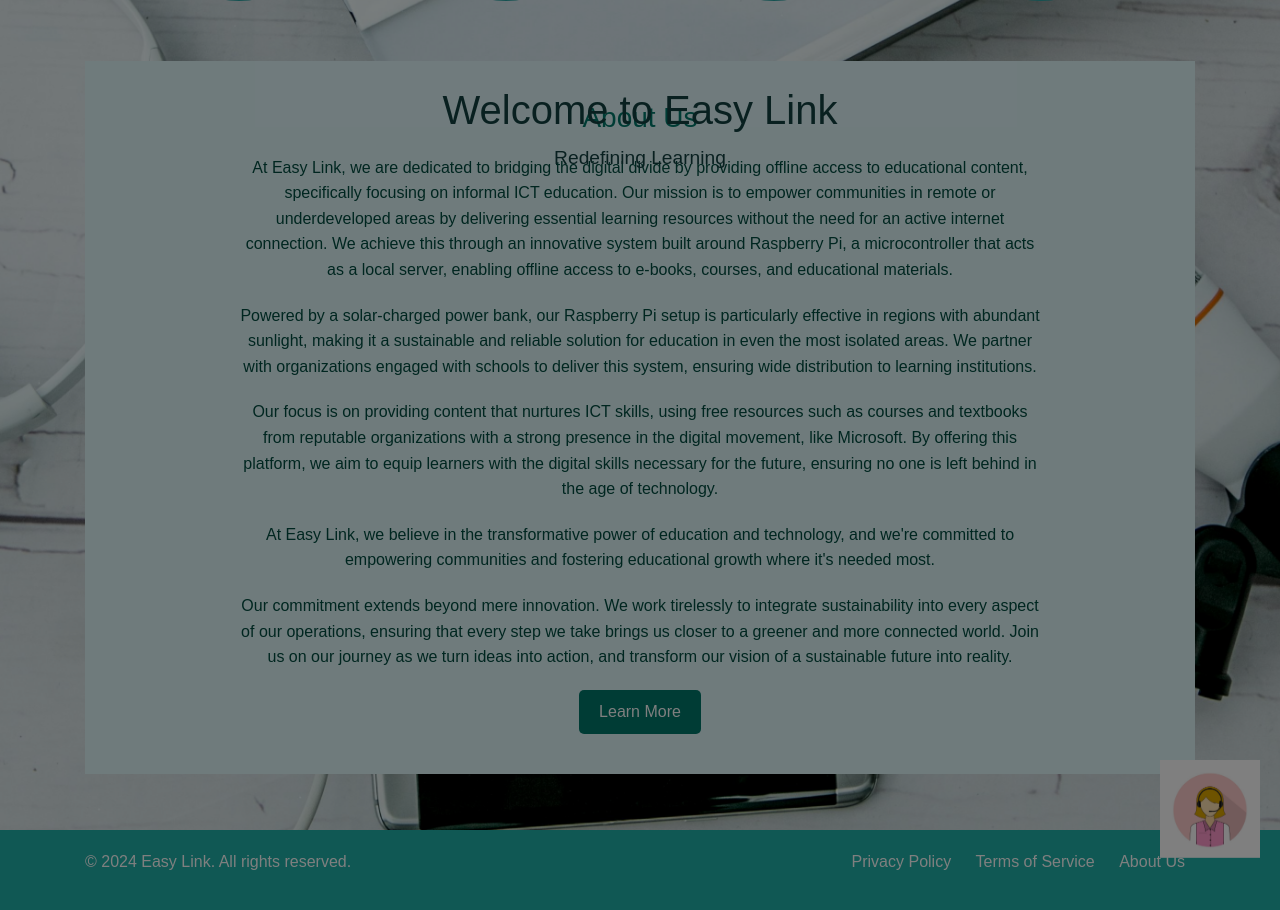
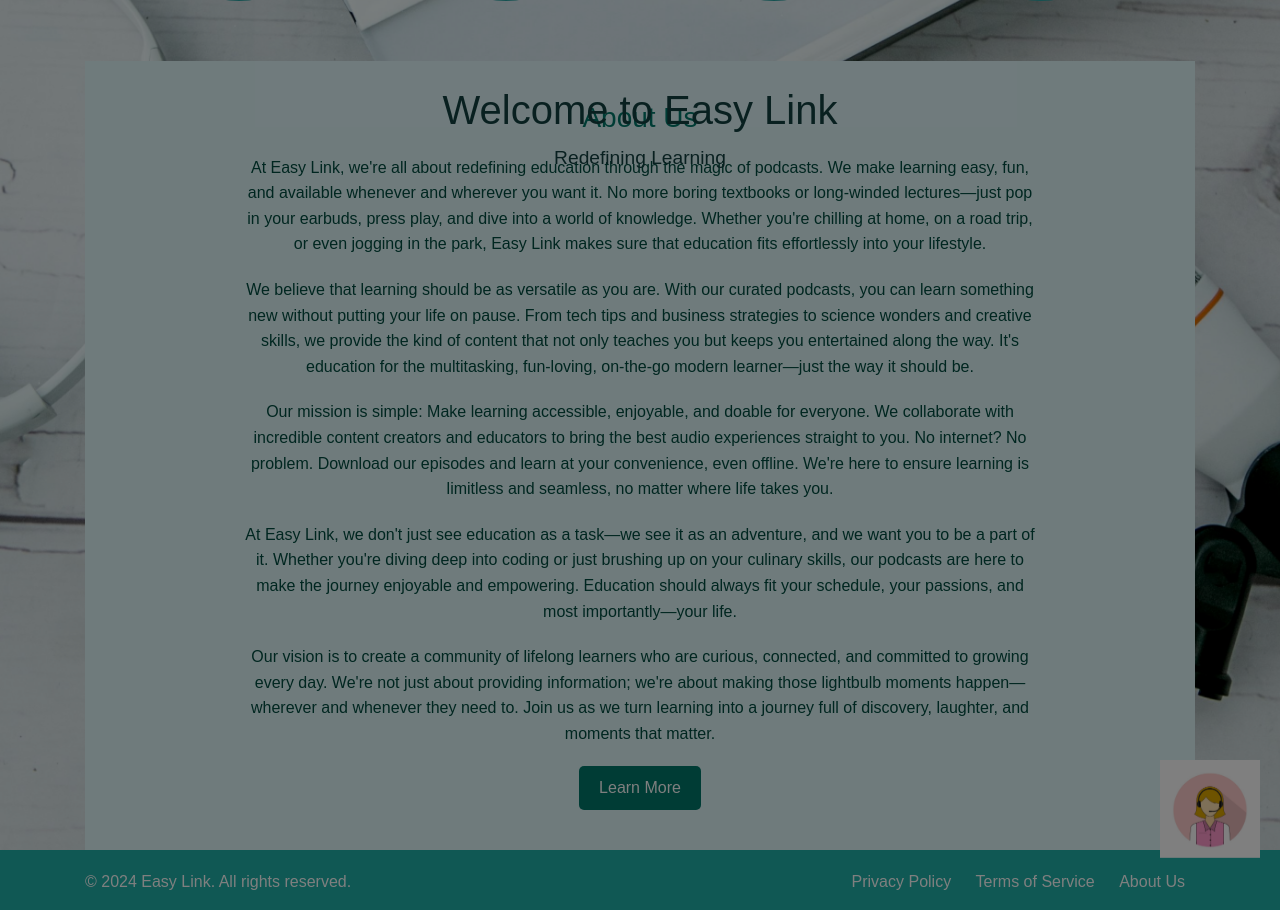
Before and after one commit to ThatGirl03/LINK-KCA, a Flask app: page / in a window 1280 px wide. Shown: the part 636-1546 px from the top of the page. Run offline with Flask 3, Linux system fonts and the light colour scheme; some libraries are stand-ins or nearby versions.

Commit message:
refactoring about us on home

```diff
--- a/website/templates/home.html
+++ b/website/templates/home.html
@@ -16,7 +16,6 @@
 <section class="hero">
   <div class="slider-container">
     <div class="slides">
-      <!-- Hero Image as part of the slider -->
       <div class="hero">
         <div class="hero-image">
 
@@ -56,36 +55,21 @@
 <section class="about">
   <div class="about-content">
     <h2>About Us</h2>
-    <p> At Easy Link, we are dedicated to bridging the digital divide by providing offline access to educational content, specifically focusing on informal ICT education. Our mission is to empower communities in remote or underdeveloped areas by delivering essential learning resources without the need for an active internet connection. We achieve this through an innovative system built around Raspberry Pi, a microcontroller that acts as a local server, enabling offline access to e-books, courses, and educational materials.
-
-     <p> Powered by a solar-charged power bank, our Raspberry Pi setup is particularly effective in regions with abundant sunlight, making it a sustainable and reliable solution for education in even the most isolated areas. We partner with organizations engaged with schools to deliver this system, ensuring wide distribution to learning institutions. </p>
-
-     <p>  Our focus is on providing content that nurtures ICT skills, using free resources such as courses and textbooks from reputable organizations with a strong presence in the digital movement, like Microsoft. By offering this platform, we aim to equip learners with the digital skills necessary for the future, ensuring no one is left behind in the age of technology.</p>
-
-     <p> At Easy Link, we believe in the transformative power of education and technology, and we're committed to empowering communities and fostering educational growth where it's needed most.</p>
-    <p>Our commitment extends beyond mere innovation. We work tirelessly to integrate sustainability into every aspect of our operations, ensuring that every step we take brings us closer to a greener and more connected world. Join us on our journey as we turn ideas into action, and transform our vision of a sustainable future into reality.</p>
+    <p> At Easy Link, we're all about redefining education through the magic of podcasts. We make learning easy, fun, and available whenever and wherever you want it. No more boring textbooks or long-winded lectures—just pop in your earbuds, press play, and dive into a world of knowledge. Whether you're chilling at home, on a road trip, or even jogging in the park, Easy Link makes sure that education fits effortlessly into your lifestyle.
+    </p>
+    <p> We believe that learning should be as versatile as you are. With our curated podcasts, you can learn something new without putting your life on pause. From tech tips and business strategies to science wonders and creative skills, we provide the kind of content that not only teaches you but keeps you entertained along the way. It's education for the multitasking, fun-loving, on-the-go modern learner—just the way it should be.
+    </p>
+    <p> Our mission is simple: Make learning accessible, enjoyable, and doable for everyone. We collaborate with incredible content creators and educators to bring the best audio experiences straight to you. No internet? No problem. Download our episodes and learn at your convenience, even offline. We're here to ensure learning is limitless and seamless, no matter where life takes you.
+    </p>
+    <p> At Easy Link, we don't just see education as a task—we see it as an adventure, and we want you to be a part of it. Whether you're diving deep into coding or just brushing up on your culinary skills, our podcasts are here to make the journey enjoyable and empowering. Education should always fit your schedule, your passions, and most importantly—your life.
+    </p>
+    <p> Our vision is to create a community of lifelong learners who are curious, connected, and committed to growing every day. We're not just about providing information; we're about making those lightbulb moments happen—wherever and whenever they need to. Join us as we turn learning into a journey full of discovery, laughter, and moments that matter.</p>
     <a href="{{ url_for('views.about') }}" class="learn-more-link">Learn More</a>
   </div>
 </section>
 
 
-<script>
-  let currentSlide = 0;
 
-  function moveSlide(step) {
-    const slides = document.querySelector('.slides');
-    const totalSlides = document.querySelectorAll('.slide').length;
-
-    currentSlide = (currentSlide + step + totalSlides) % totalSlides;
-    slides.style.transform = `translateX(-${currentSlide * 100}%)`;
-  }
-
-  // Optional: Automatically slide every 5 seconds
-  setInterval(() => moveSlide(1), 5000);
-
-
-
-</script>
 
 <div id="chatbot-container" class="chatbot-container">
   <div class="chatbot-icon">
```
Also changed, not shown: website/templates/about.html (+7 -7 lines).
